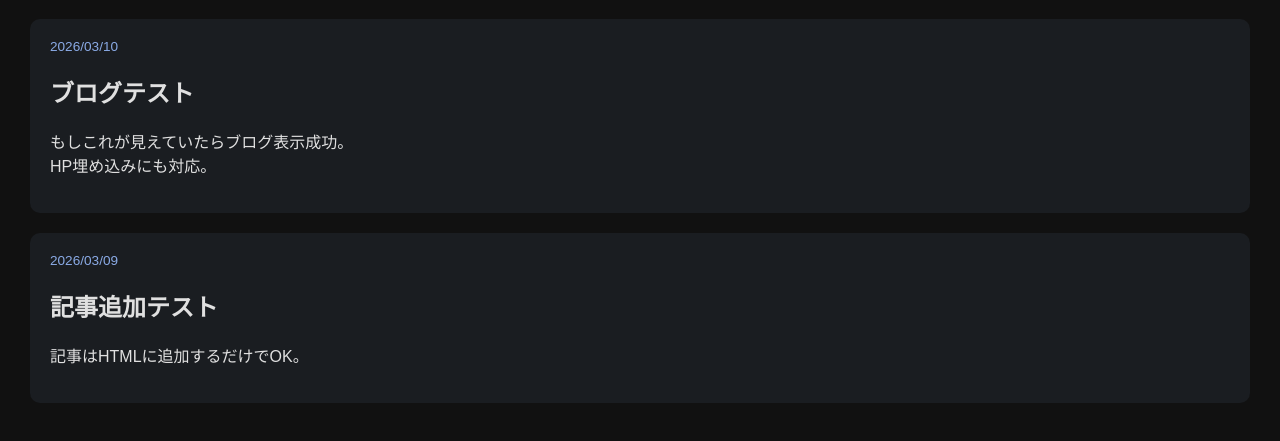
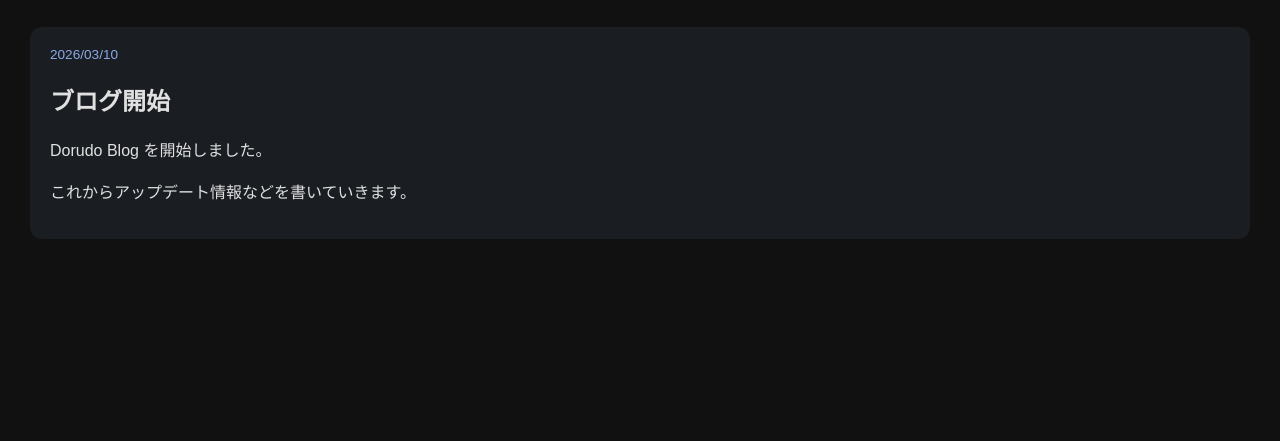
Before and after one commit to naninucreate/dorudo-blog, a plain HTML site: page index.html in a window 1280 px wide. Shown: the part 91-532 px from the top of the page. Drawn offline with Linux system fonts and the light colour scheme.

Commit message:
Update index.html

```diff
--- a/index.html
+++ b/index.html
@@ -11,25 +11,27 @@
 padding:30px;
 background:#111;
 color:#e0e0e0;
-font-family:Arial, sans-serif;
+font-family:'Noto Sans JP',sans-serif;
 }
 
 h1{
 color:#4a90e2;
+margin-bottom:30px;
 }
 
 article{
 background:#1a1d21;
 padding:20px;
-border-radius:10px;
+border-radius:12px;
 margin-bottom:20px;
 }
 
 .date{
 color:#8aaae5;
 font-size:0.85rem;
-margin-bottom:10px;
+margin-bottom:5px;
 }
+
 </style>
 </head>
 
@@ -37,22 +39,132 @@
 
 <h1>Dorudo Blog</h1>
 
-<article>
-<div class="date">2026/03/10</div>
-<h2>ブログテスト</h2>
-<p>
-もしこれが見えていたらブログ表示成功。<br>
-HP埋め込みにも対応。
-</p>
-</article>
+<script>
 
-<article>
-<div class="date">2026/03/09</div>
-<h2>記事追加テスト</h2>
-<p>
-記事はHTMLに追加するだけでOK。
-</p>
-</article>
+/*
+
+====================================
+Dorudo Blog 記事データ
+====================================
+
+ここに記事を書いていく
+
+------------------------------------
+記事の追加方法
+------------------------------------
+
+一番下のテンプレをコピーして
+posts の中に追加する
+
+
+------------------------------------
+項目説明
+------------------------------------
+
+title
+記事タイトル
+
+date
+日付
+例
+2026/03/10
+
+public
+公開設定
+
+true  → 公開
+false → 非公開（下書き）
+
+content
+本文
+
+memo
+自分用メモ
+サイトには表示されない
+
+
+------------------------------------
+改行のやり方
+------------------------------------
+
+文章の中で
+
+\n
+
+を書くと改行される
+
+
+例
+
+content:"今日は学校。\n友達と遊んだ"
+
+
+------------------------------------
+段落改行
+------------------------------------
+
+\n\n
+
+
+------------------------------------
+記事テンプレ
+------------------------------------
+
+{
+title:"タイトル",
+date:"2026/00/00",
+public:true,
+content:"本文\n改行できる",
+memo:"メモ"
+},
+
+*/
+
+
+const posts=[
+
+{
+title:"ブログ開始",
+date:"2026/03/10",
+public:true,
+content:"Dorudo Blog を開始しました。\n\nこれからアップデート情報などを書いていきます。",
+memo:"最初の記事"
+},
+
+{
+title:"下書き記事",
+date:"2026/03/09",
+public:false,
+content:"これはまだ公開しない記事。",
+memo:"完成したら公開"
+}
+
+];
+
+
+
+/* =========================
+記事表示処理
+========================= */
+
+posts
+.filter(p=>p.public)
+.sort((a,b)=> new Date(b.date)-new Date(a.date))
+.forEach(post=>{
+
+const article=document.createElement("article");
+
+article.innerHTML=`
+<div class="date">${post.date}</div>
+<h2>${post.title}</h2>
+<p>${post.content.replace(/\n/g,"<br>")}</p>
+`;
+
+document.body.appendChild(article);
+
+});
+
+</script>
 
 </body>
 </html>
```
